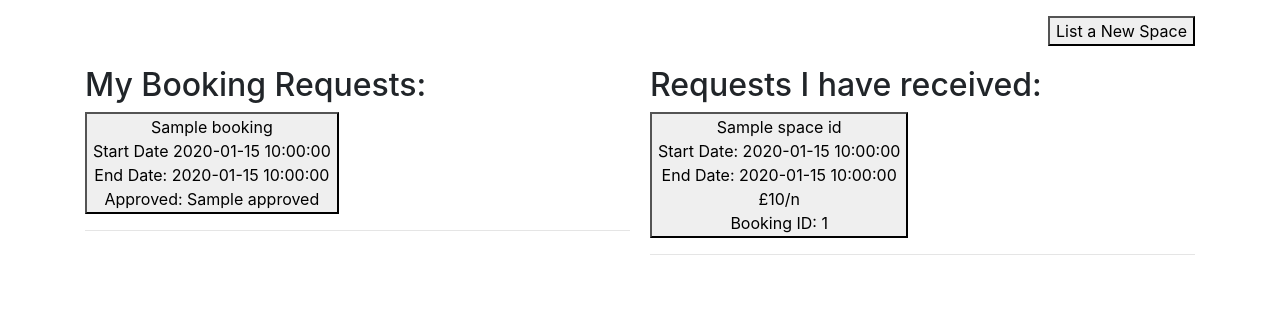
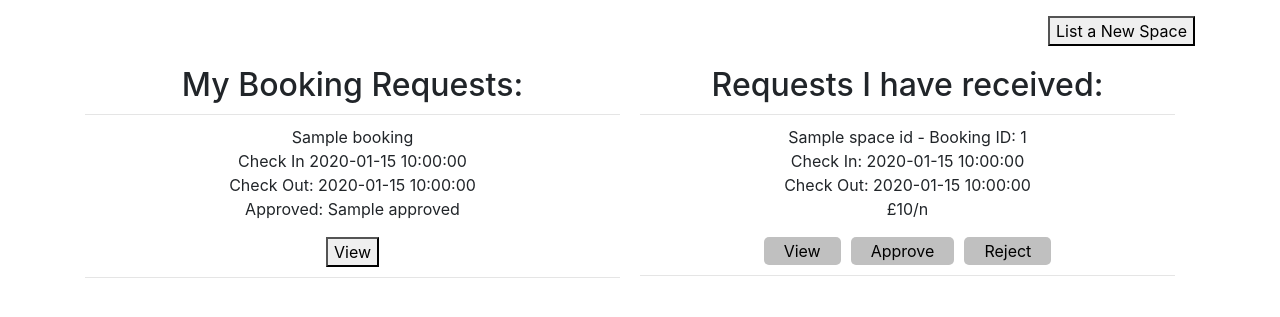
Before and after one commit to codehath/makers-bnb, a Flask app: template templates/dashboard.html in a window 1280 px wide. Shown: the part 56-373 px from the top of the page. Run offline with Flask 3, Linux system fonts and the light colour scheme; the template is opened without the code that fills it: most values are stand-ins (such as "Sample title", 1, 10 or a date in 2020); parts of the project's set-up code (start-up, migrations or seed data) failed here and were passed over; some libraries are stand-ins or nearby versions.

Commit message:
# Added some CSS styling to pages + Minor Fixes

```diff
--- a/lib/controllers/spaces_controller.py
+++ b/lib/controllers/spaces_controller.py
@@ -38,7 +38,10 @@ def spaces_date_range():
             and date_conv(request.form["avail-to"]) >= Availability.end_date
         )
     )
-    return render_template("/spaces/index.html", spaces=spaces, user=logged_in_user)
+    # QUICK FIX - nav bar not changing issue
+    if logged_in_user:
+        return render_template("/spaces/index.html", spaces=spaces, user=logged_in_user)
+    return render_template("/spaces/index.html", spaces=spaces)
 
 
 # NEW SPACE ROUTES
--- a/static/style.css
+++ b/static/style.css
@@ -1,3 +1,64 @@
-body {
-	font-size: 18px;
+.form-container {
+	display: flex;
+	align-items: baseline;
 }
+
+.form-label {
+	margin-right: 10px;
+}
+
+.space-container {
+	border: 1px solid #ddd; /* Add any other styling you want for the border */
+	border-radius: 10px; /* Adjust the border-radius as needed for the desired level of rounding */
+	padding: 10px; /* Add padding for spacing between the border and content */
+	margin-bottom: 15px; /* Add margin between each space container */
+}
+
+/* static/css/dashboard.css */
+.dashboard-container {
+	display: flex;
+	justify-content: space-around;
+}
+
+.dashboard-section {
+	flex: 1;
+	margin-right: 20px;
+}
+
+.dashboard-button {
+	text-align: center;
+}
+
+.dashboard-button button {
+	/* Your button styles go here */
+}
+
+.dashboard-button hr {
+	margin-top: 10px;
+	margin-bottom: 10px;
+}
+
+/* Add this to your CSS file or in a style block in the HTML head */
+.button-group {
+	display: flex;
+	justify-content: center; /* Center the buttons horizontally */
+	gap: 10px; /* Adjust this value to add spacing between buttons */
+}
+
+/* Additional styling for buttons if needed */
+.button-primary {
+	display: inline-block;
+	padding: 2px 20px;
+	font-size: 16px;
+	text-align: center;
+	text-decoration: none;
+	cursor: pointer;
+	border: none;
+	border-radius: 5px;
+	color: #000000;
+	background-color: #c0c0c0; /* Change the color as needed */
+}
+
+.button-primary:hover {
+	background-color: #8d8d8d; /* Change the hover color as needed */
+}
--- a/templates/base.html
+++ b/templates/base.html
@@ -16,10 +16,12 @@
 			crossorigin="anonymous"
 		/>
 
-		<link
+		<!-- <link
 			rel="stylesheet"
 			href="{{ url_for('static', filename='main.css') }}"
-		/>
+		/> -->
+
+		<link rel="stylesheet" type="text/css" href="/static/style.css" />
 
 		<title>MakersBnB</title>
 		{% block head %} {% endblock %}
--- a/templates/dashboard.html
+++ b/templates/dashboard.html
@@ -1,47 +1,82 @@
-{% extends "base.html" %}
-<h1>Dashboard</h1>
-
-{% block content %}
+{% extends "base.html" %}{% block content %}
 <div style="text-align: right; margin-bottom: 20px">
 	<a href="{{ url_for ('spaces.get_new_space') }}">
 		<button>List a New Space</button>
 	</a>
 </div>
 
-<div style="display: flex; justify-content: space-around">
-	<div style="flex: 1; margin-right: 20px">
-		<article id="requests_made">
+<div class="dashboard-container">
+	<div class="dashboard-section">
+		<article class="dashboard-button" id="requests_made">
 			<h2>My Booking Requests:</h2>
-
+			<hr />
 			{% for booking in bookings %}
-			<a href="{{ url_for('bookings.booking', booking_id=booking.id) }}">
-				<!-- <a href="/bookings/{{booking.id}}"></a> -->
-				<button>
+			<div>
+				<p>
 					{{booking.name}} <br />
-					Start Date {{booking.start_date}} <br />
-					End Date: {{booking.end_date}} <br />
+					Check In {{booking.start_date}} <br />
+					Check Out: {{booking.end_date}} <br />
 					Approved: {{booking.approved}} <br />
-				</button>
-			</a>
+				</p>
+				<a
+					href="{{ url_for('bookings.booking', booking_id=booking.id) }}"
+					class="view-button"
+				>
+					<button>View</button>
+				</a>
+			</div>
 			<hr />
 			{% endfor %}
 		</article>
 	</div>
 
-	<div style="flex: 1">
-		<article id="requests_received">
+	<div class="dashboard-section">
+		<article class="dashboard-button" id="requests_received">
 			<h2>Requests I have received:</h2>
-
+			<hr />
 			{% for request in requests %}
-			<a href="{{url_for('bookings.approval' , booking_id=request.id) }}">
-				<button>
-					{{request.space_id.name}} <br />
-					Start Date: {{request.start_date}} <br />
-					End Date: {{request.end_date}} <br />
+			<div>
+				<p>
+					{{request.space_id.name}} - Booking ID: {{request.id}}<br />
+					Check In: {{request.start_date}} <br />
+					Check Out: {{request.end_date}} <br />
 					£{{request.space_id.price}}/n <br />
-					Booking ID: {{request.id}}
-				</button>
-			</a>
+				</p>
+				<div class="button-group">
+					<a
+						href="{{ url_for('bookings.approval', booking_id=request.id) }}"
+						id="view-button"
+					>
+						<button class="button-primary">View</button>
+					</a>
+					<form
+						action="{{ url_for('bookings.approve', booking_id=request.id) }}"
+						method="post"
+					>
+						<button
+							type="submit"
+							id="approve-button"
+							class="button-primary"
+						>
+							Approve
+						</button>
+					</form>
+					<form
+						action="{{ url_for('bookings.reject', booking_id=request.id) }}"
+						id="rejectForm"
+						method="post"
+					>
+						<input type="hidden" name="request.id" value="" />
+						<button
+							type="submit"
+							id="reject-button"
+							class="button-primary"
+						>
+							Reject
+						</button>
+					</form>
+				</div>
+			</div>
 			<hr />
 			{% endfor %}
 		</article>
```
Also changed, not shown: templates/spaces/index.html (+8 -6 lines).
